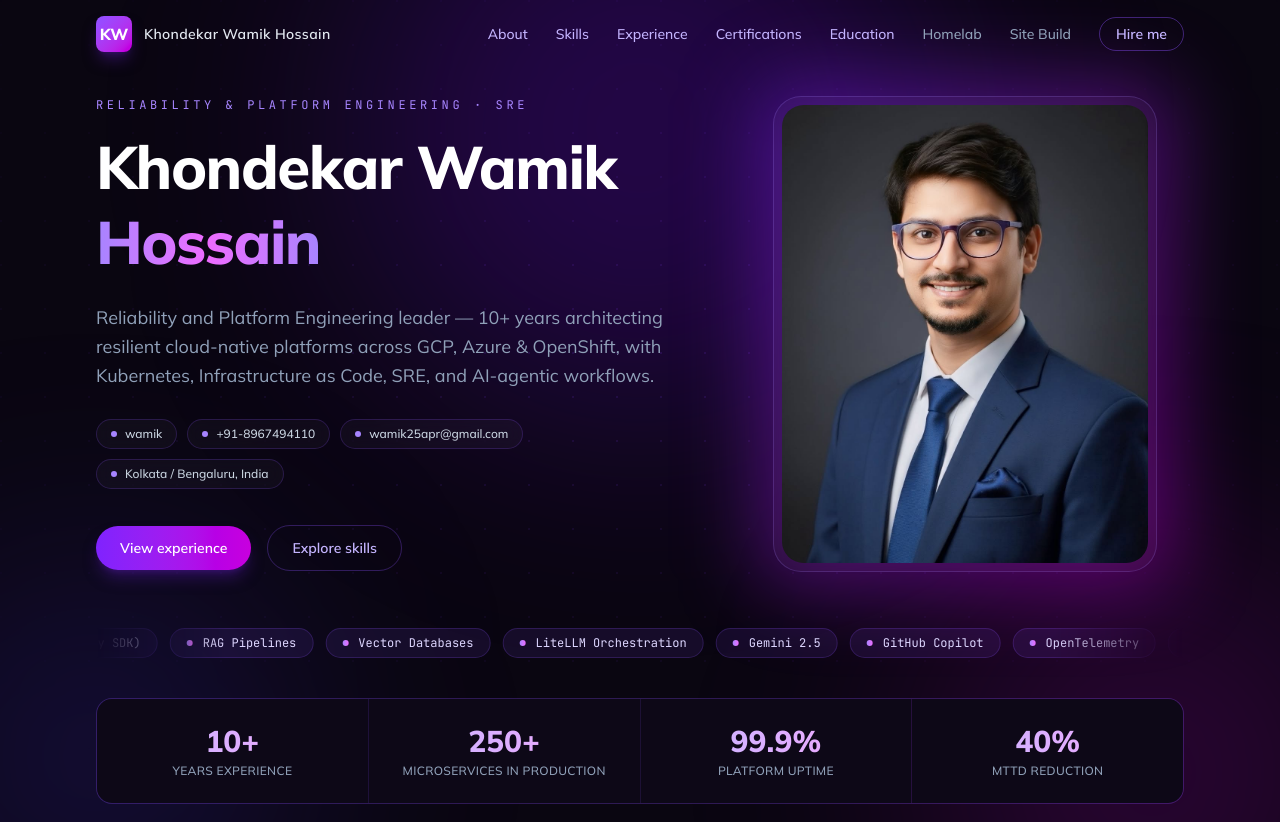
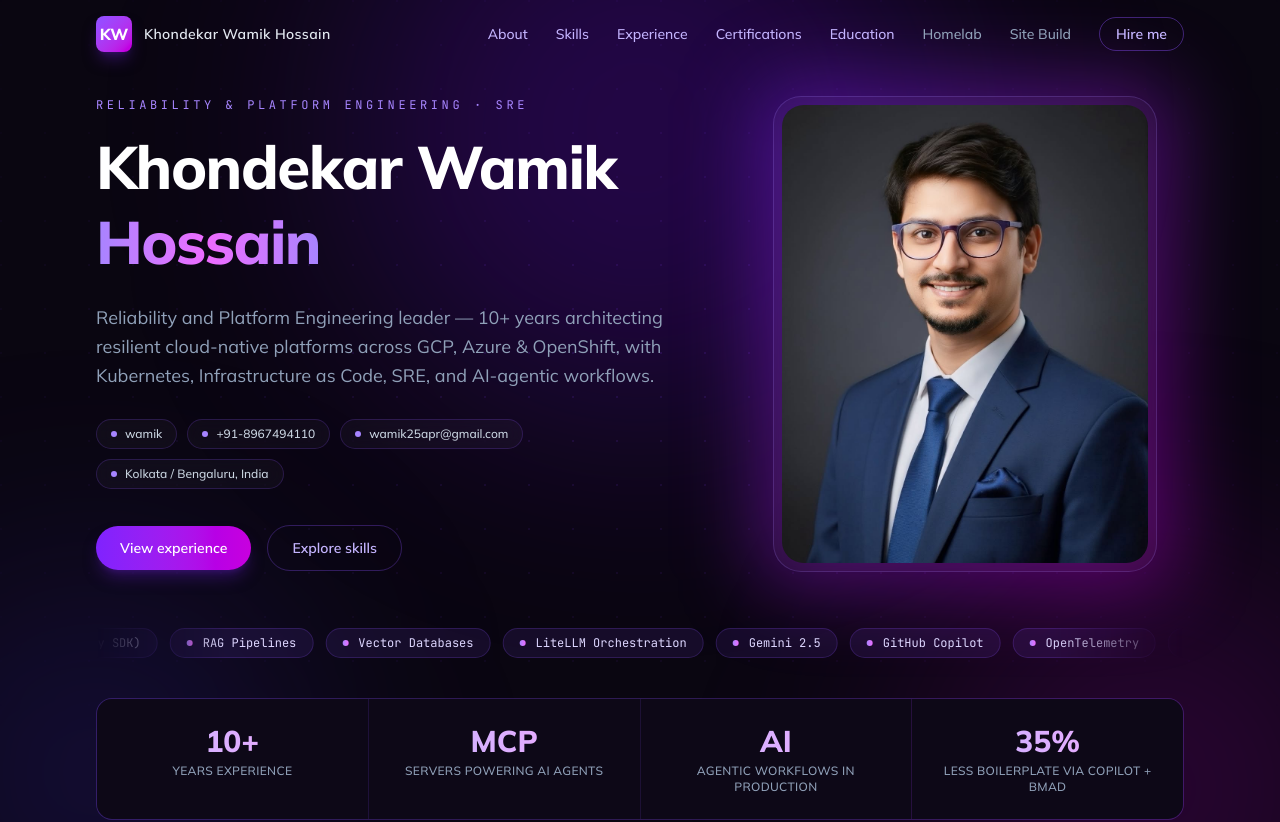
Before and after one commit to wamik25apr/wamik25apr.github.io, a React (Vite) app: page / in a window 1280 px wide. Shown: the top 822 px of the page. Built offline with nearby package versions, Linux system fonts and the light colour scheme.

Commit message:
feat: update hero stats to highlight current AI/agentic work

```diff
--- a/src/data/resume.js
+++ b/src/data/resume.js
@@ -16,9 +16,9 @@ export const resume = {
   ],
   stats: [
     { value: "10+", label: "Years experience" },
-    { value: "250+", label: "Microservices in production" },
-    { value: "99.9%", label: "Platform uptime" },
-    { value: "40%", label: "MTTD reduction" },
+    { value: "MCP", label: "Servers powering AI agents" },
+    { value: "AI", label: "Agentic workflows in production" },
+    { value: "35%", label: "Less boilerplate via Copilot + BMAD" },
   ],
   aiSkills: [
     "MCP Server Pipelines",
```
